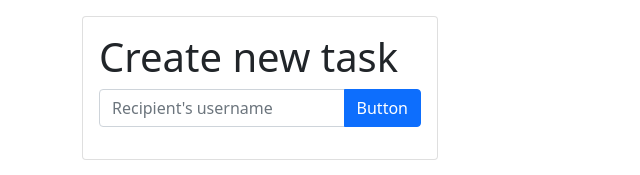
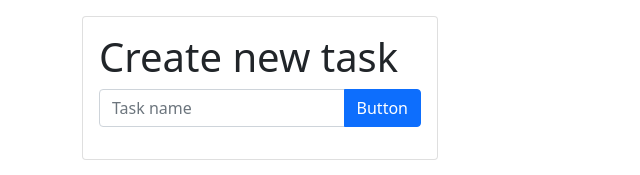
Before and after one commit to MarcinGrygierek/advanced-react-training-5-7, a React (Create React App) app in the folder todo-app/: page / in a window 1280 px wide. Shown: the top 175 px of the page, without its empty margins (0-640 px from the left). Built offline with nearby package versions, Linux system fonts and the light colour scheme.

Commit message:
fixed name

```diff
--- a/todo-app/src/App.tsx
+++ b/todo-app/src/App.tsx
@@ -9,7 +9,7 @@
                 Create new task
               </h1>
               <div className="input-group mb-3">
-                <input type="text" className="form-control" placeholder="Recipient's username" aria-label="Recipient's username" aria-describedby="button-addon2" />
+                <input type="text" className="form-control" placeholder="Task name" aria-label="Task name" aria-describedby="button-addon2" />
                 <button className="btn btn-primary" type="button" id="button-addon2">Button</button>
               </div>
             </div>
```
